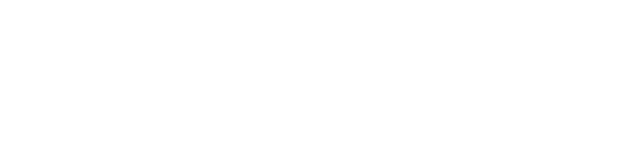
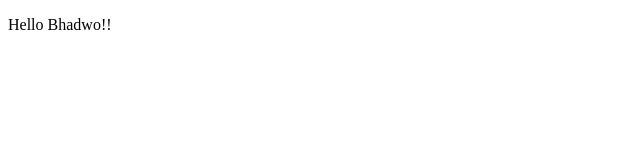
Before and after one commit to DevAbhi27/Hackathon, a plain HTML site: page heythere.html in a window 1280 px wide. Shown: the whole page, without its empty margins (0-640 px from the left). Drawn offline with Linux system fonts and the light colour scheme.

Commit message:
Update heythere.html
Do it again

```diff
--- a/heythere.html
+++ b/heythere.html
@@ -6,6 +6,6 @@
     <title>Document</title>
 </head>
 <body>
-
+    <p>Hello Bhadwo!!</p>
 </body>
 </html>
```
